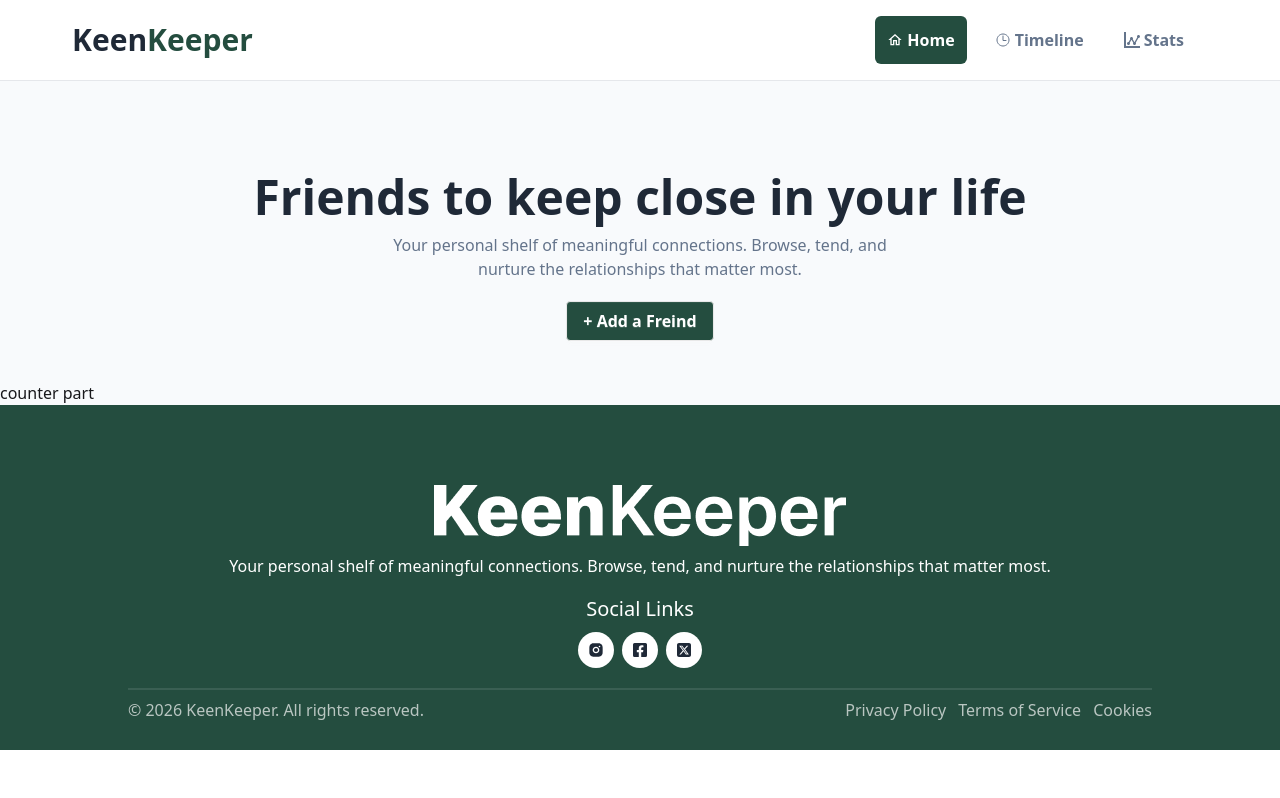
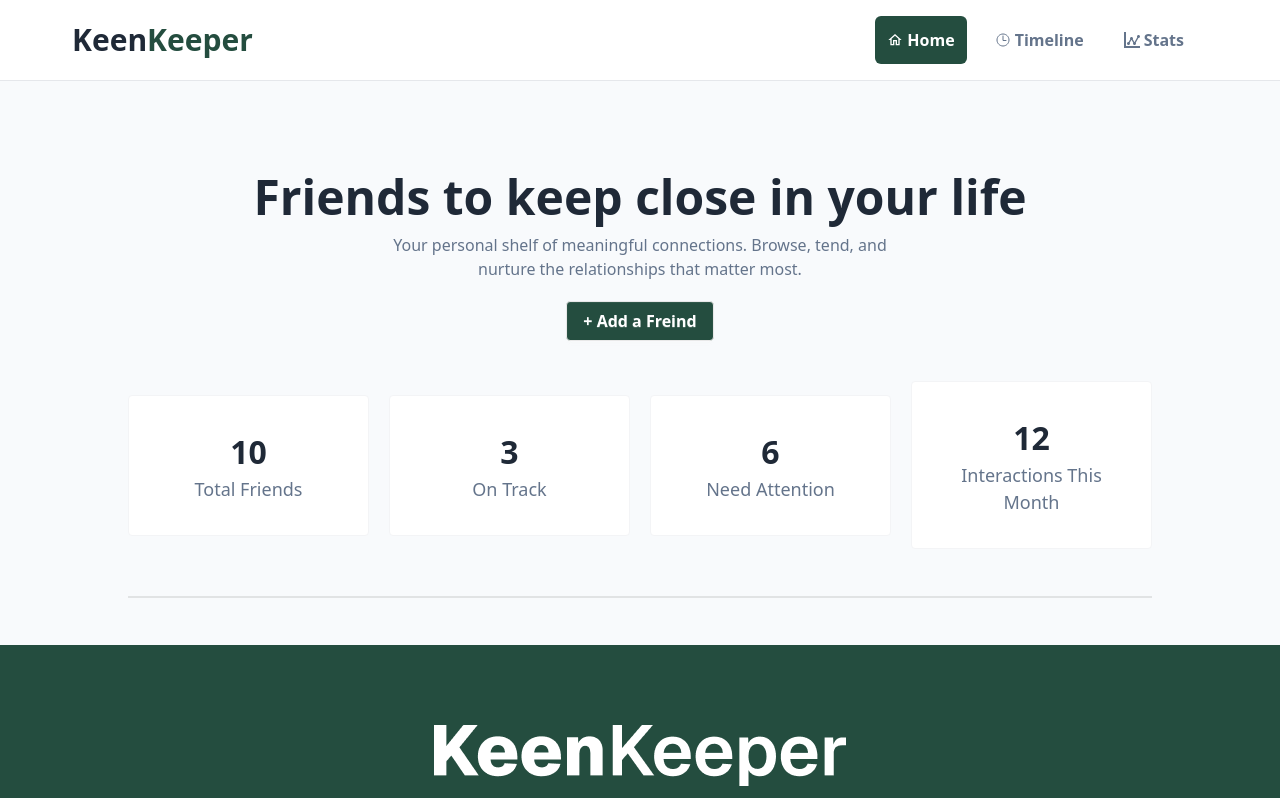
Before and after one commit to jumana-rahman/A07-Keen-Keeper, a Next.js app: page / in a window 1280 px wide. Shown: the top 798 px of the page. Built offline with nearby package versions, Linux system fonts and the light colour scheme.

Commit message:
added counter section

```diff
--- a/src/components/homepage/Counters.jsx
+++ b/src/components/homepage/Counters.jsx
@@ -2,8 +2,32 @@ import React from 'react';
 
 const Counters = () => {
     return (
-        <div>
-            counter part
+        <div className='mb-10'>
+            <div className='max-w-[80%] mx-auto'>
+                <div className='grid grid-cols-1 sm:grid-cols-2 lg:grid-cols-4 justify-center items-center gap-5 mb-10'>
+                    <div className='card text-center p-8 bg-white border border-gray-100 rounded-sm'>
+                        <h3 className='font-semibold text-[32px] text-[#1F2937]'>10</h3>
+                        <p className='text-[18px] text-[#64748B]'>Total Friends</p>
+                    </div>
+
+                    <div className='card text-center p-8 bg-white border border-gray-100 rounded-sm'>
+                        <h3 className='font-semibold text-[32px] text-[#1F2937]'>3</h3>
+                        <p className='text-[18px] text-[#64748B]'>On Track</p>
+                    </div>
+
+                    <div className='card text-center p-8 bg-white border border-gray-100 rounded-sm'>
+                        <h3 className='font-semibold text-[32px] text-[#1F2937]'>6</h3>
+                        <p className='text-[18px] text-[#64748B]'>Need Attention</p>
+                    </div>
+
+                    <div className='card text-center p-8 bg-white border border-gray-100 rounded-sm'>
+                        <h3 className='font-semibold text-[32px] text-[#1F2937]'>12</h3>
+                        <p className='text-[18px] text-[#64748B]'>Interactions This Month</p>
+                    </div>
+                </div>
+
+                <div className='divider'></div>
+            </div>
         </div>
     );
 };
```
